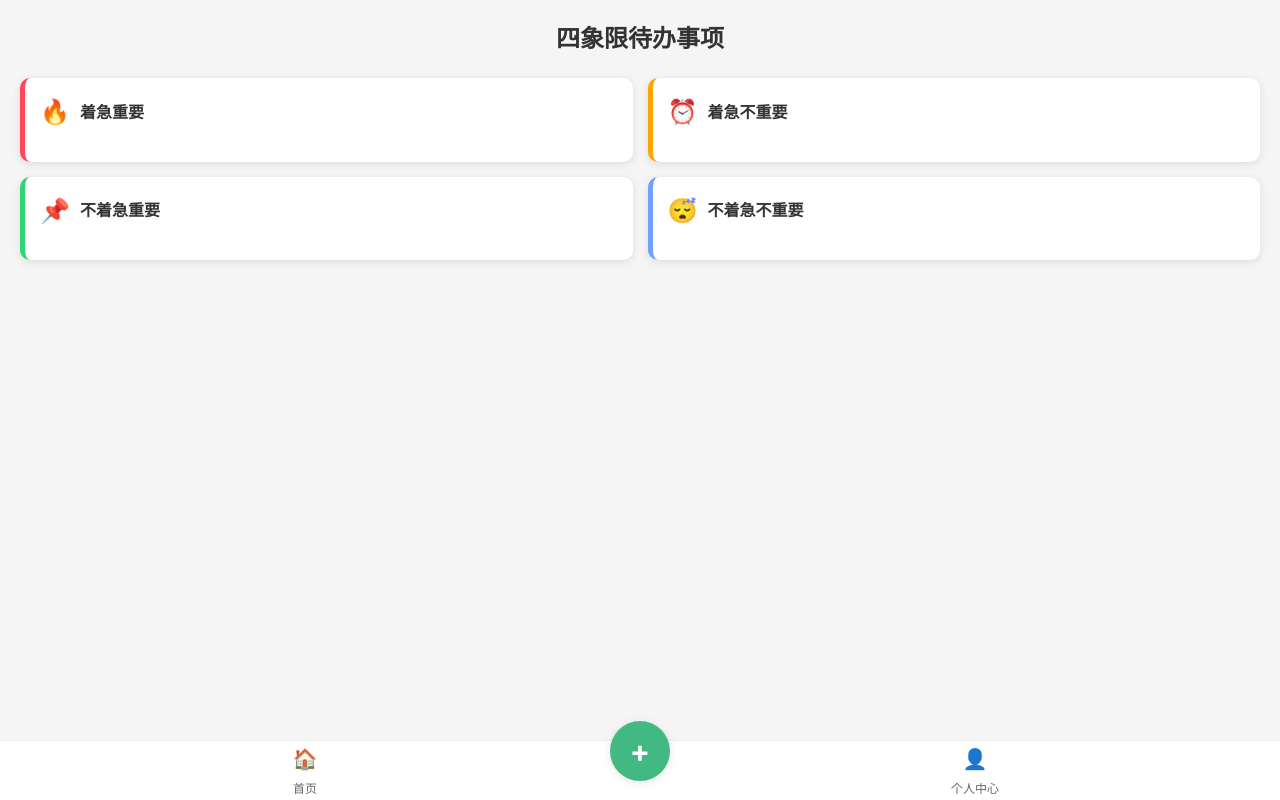
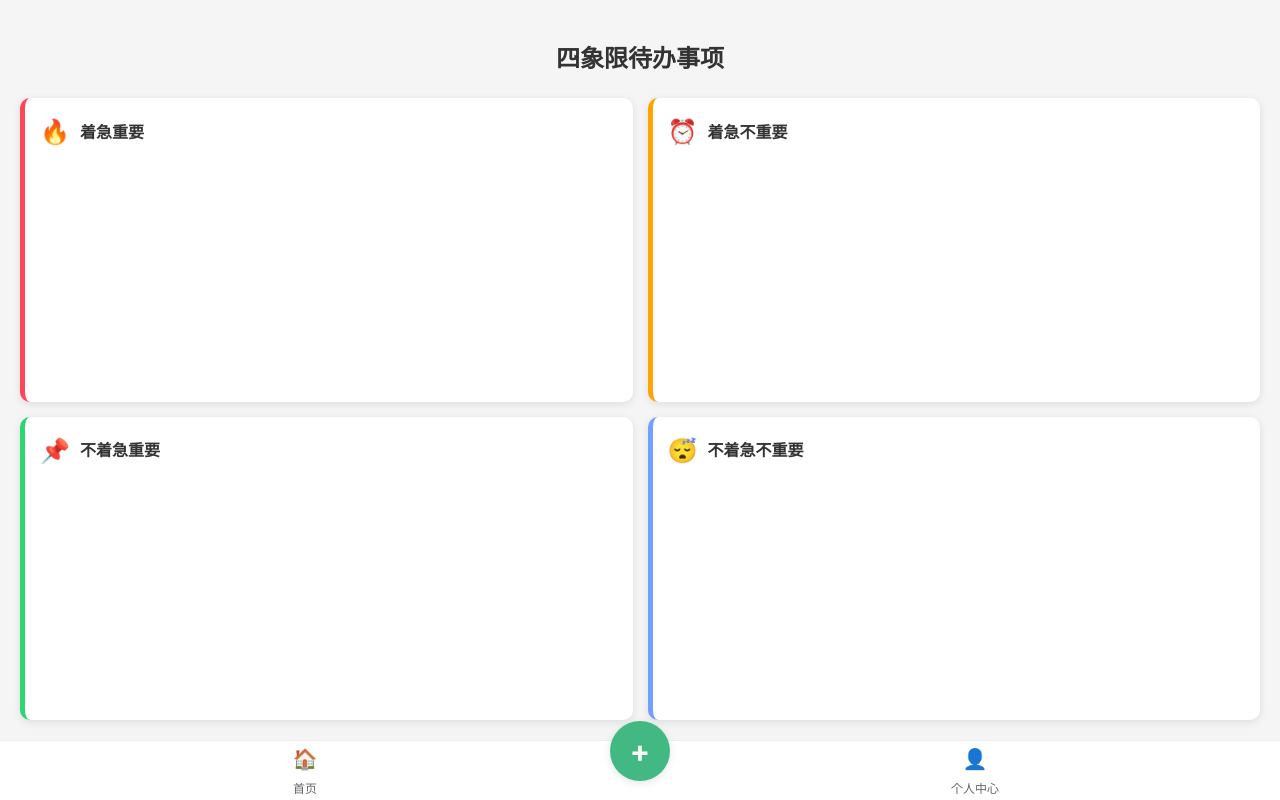
Before and after one commit to guoleopard/todolist, a Vue app in the folder website/: page / in a window 1280 px wide. Built offline with nearby package versions, Linux system fonts and the light colour scheme.

Commit message:
完善四象限的展示

```diff
--- a/website/src/views/Home.vue
+++ b/website/src/views/Home.vue
@@ -139,12 +139,14 @@ onMounted(() => {
   padding-bottom: 80px;
   min-height: 100vh;
   background: #f5f5f5;
+  display: flex;
+  flex-direction: column;
 }
 
 .page-title {
   text-align: center;
   color: #333;
-  margin-bottom: 20px;
+  margin: 20px 0;
   font-size: 24px;
 }
 
@@ -152,6 +154,7 @@ onMounted(() => {
   display: grid;
   grid-template-columns: 1fr 1fr;
   gap: 15px;
+  flex: 1;
 }
 
 .quadrant {
@@ -159,6 +162,9 @@ onMounted(() => {
   border-radius: 10px;
   padding: 15px;
   box-shadow: 0 2px 8px rgba(0, 0, 0, 0.1);
+  height: 100%;
+  display: flex;
+  flex-direction: column;
 }
 
 .urgent-important {
@@ -195,7 +201,7 @@ onMounted(() => {
 }
 
 .todo-list {
-  max-height: 200px;
+  flex: 1;
   overflow-y: auto;
 }
 
```
